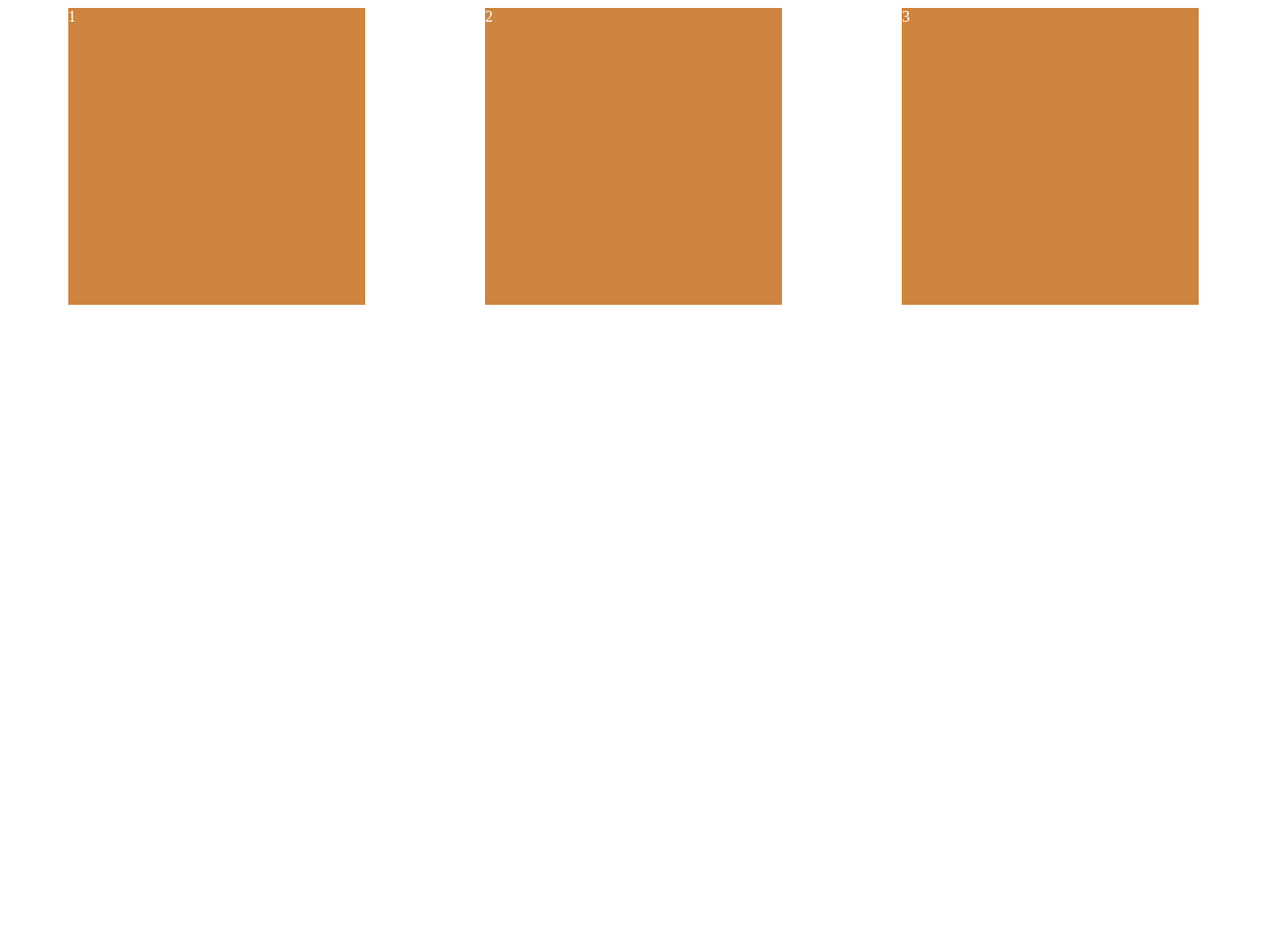
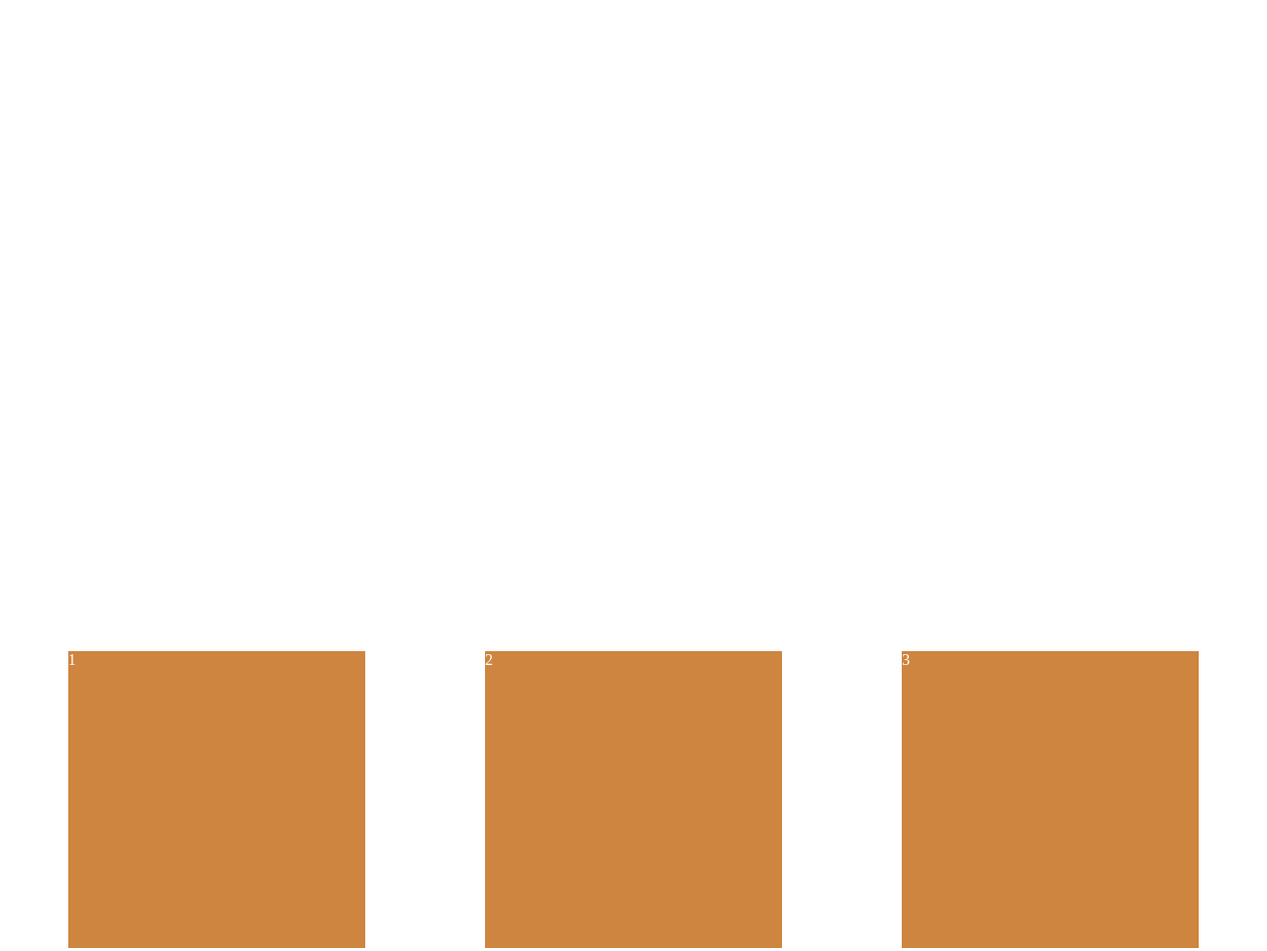
Before and after one commit to shiningy/nomad-css, a plain HTML site: page index.html in a window 1280 px wide. Shown: the top 961 px of the page at 99% size. Before the commit the page ends 816 px from the top, so only its background shows below. Drawn offline with Linux system fonts and the light colour scheme.

Commit message:
1.3 Column and Row

```diff
--- a/styles.css
+++ b/styles.css
@@ -1,8 +1,10 @@
 .wrapper {
   display: flex;
+  /* Main Axis */
   justify-content: space-around;
-  align-items: flex-start;
-  height: 100vh;
+  /* Cross Axis */
+  align-items: center;
+  height: 200vh;
 }
 
 .box {
```
